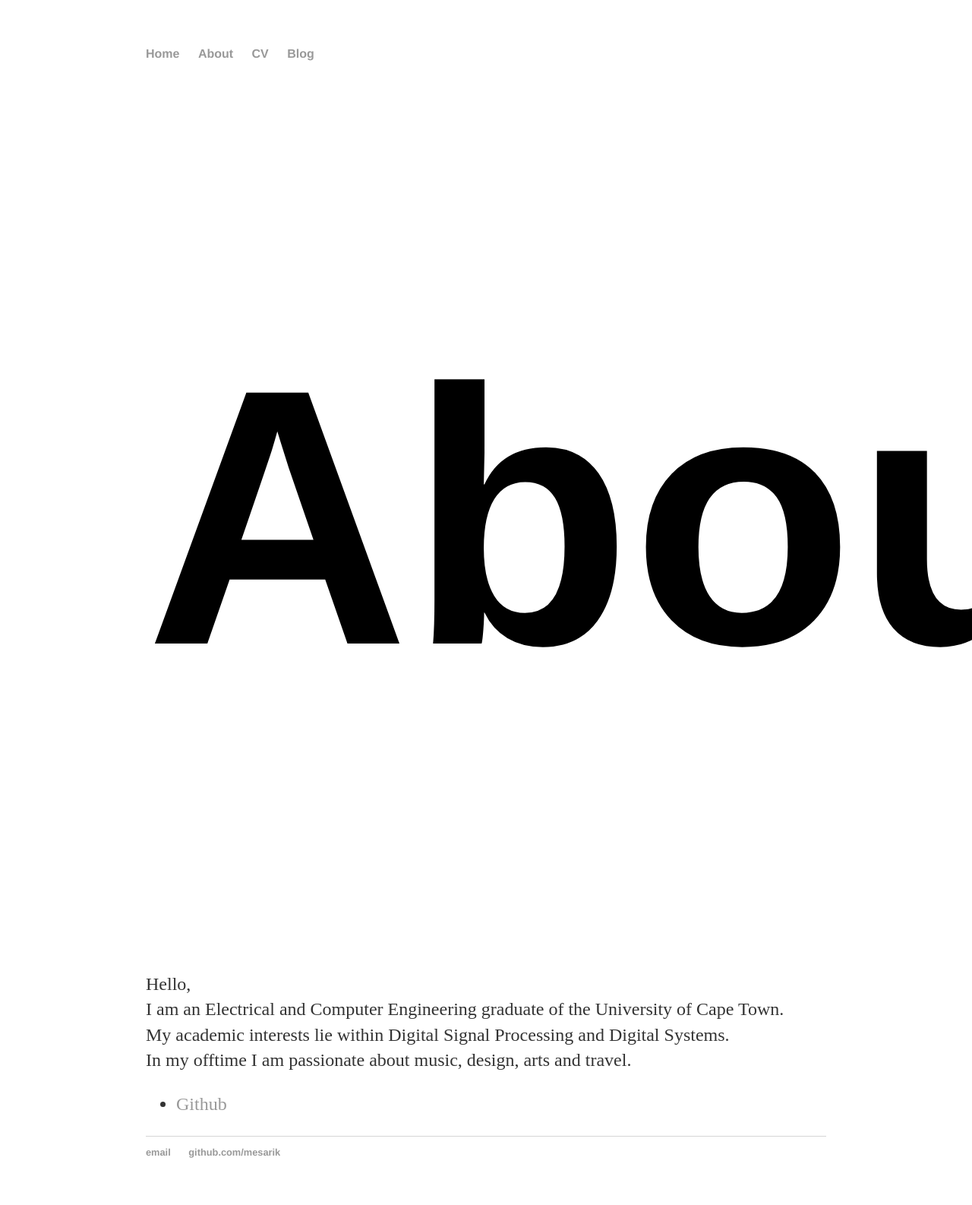
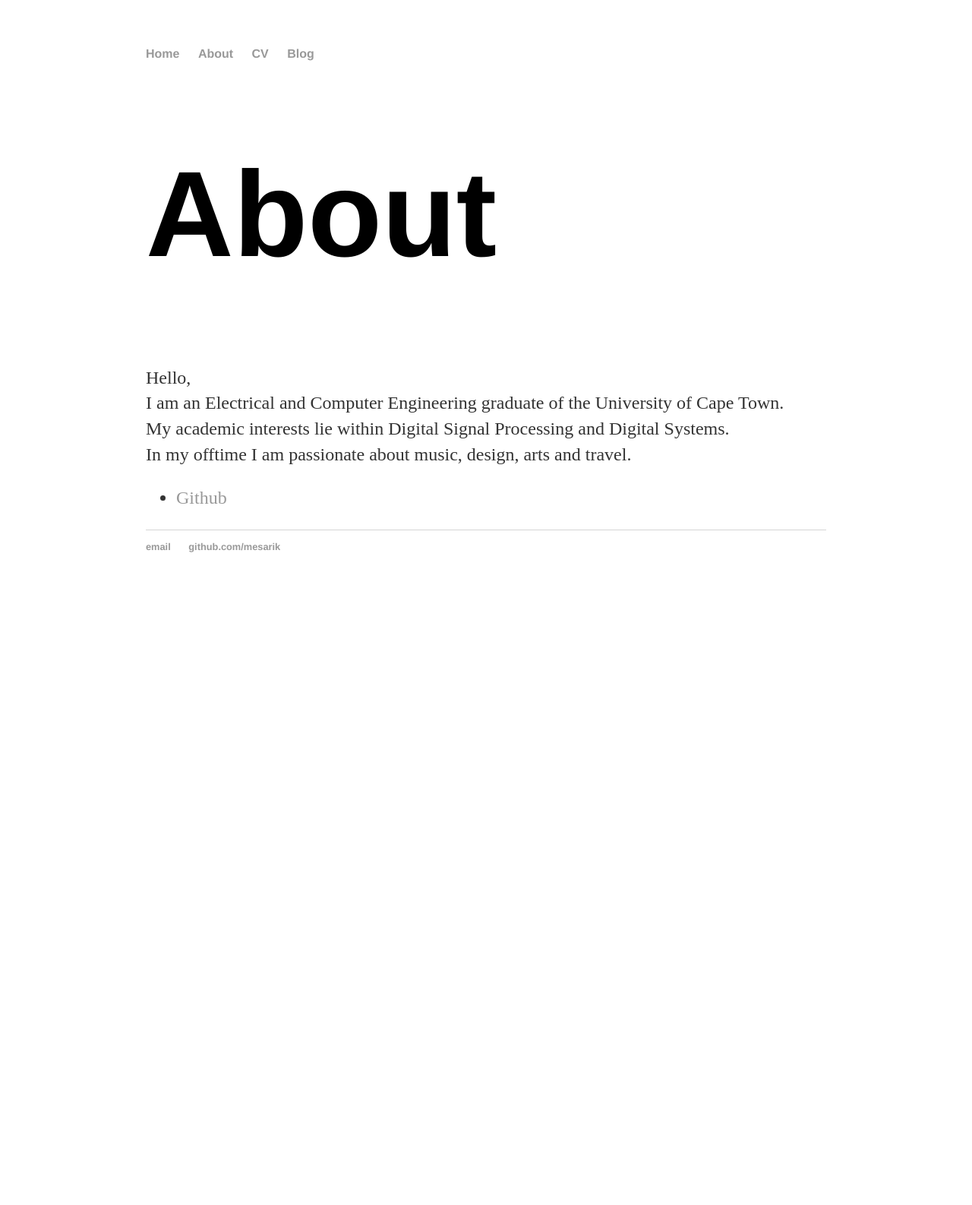
Before and after one commit to mesarcik/mesarcik.github.io, a Jekyll site: the page built from about/index.html, in a window 1280 px wide. Shown: the whole page at 76% size. Built offline with Jekyll 4.4.1, drawn with Linux system fonts in a browser that asks for light colours; after the commit the page ends 900 px from its top, so only the background shows below that.

Commit message:
git_uploader.sh

```diff
--- a/css/main.css
+++ b/css/main.css
@@ -6,7 +6,7 @@ a:hover { text-decoration: underline; }
 p, ul { font-size: 1.5em; line-height: 1.4em; color: #333; }
 
 h1, h2, h3, h4 { font-family: 'Helvetica', 'Arial', 'Sans-Serif'; }
-h1 { font-size: 30em;  }
+h1 { font-size: 10em;  }
 h2 { font-size: 2.7em; }
 h3 { font-size: 2.3em; }
 h4 { font-size: 1.9em; }
```
